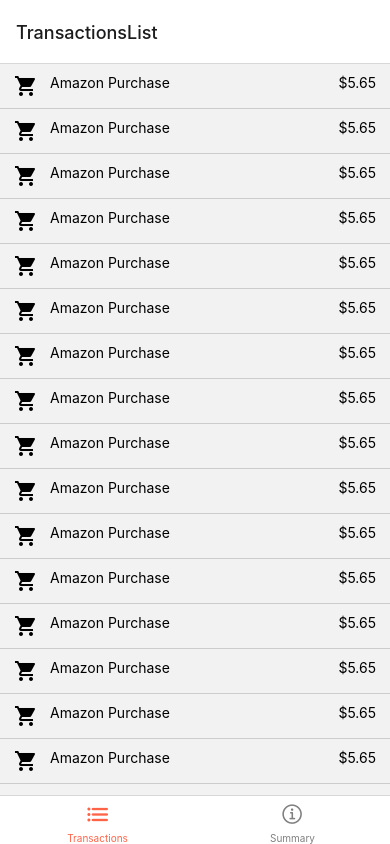
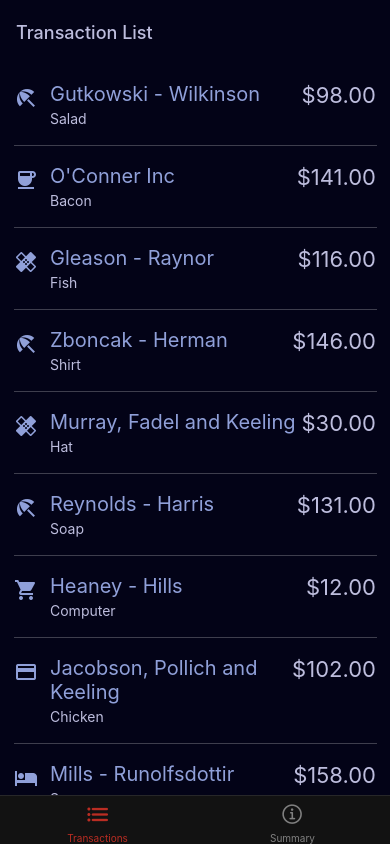
Before and after one commit to LasithaPrabodha/Financial-App, a React Native app: screen /TransactionList in a window 390 px wide. Built offline with nearby package versions, Linux system fonts and the light colour scheme.

Commit message:
list & detail screen

```diff
--- a/App.tsx
+++ b/App.tsx
@@ -1,6 +1,6 @@
 import React from 'react';
-
-import {NavigationContainer} from '@react-navigation/native';
+import {StatusBar} from 'react-native';
+import {NavigationContainer, DarkTheme} from '@react-navigation/native';
 import {createBottomTabNavigator} from '@react-navigation/bottom-tabs';
 import {Transactions} from './screens/Transactions';
 import {Summary} from './screens/Summary';
@@ -10,11 +10,12 @@ const Tab = createBottomTabNavigator();
 
 function App(): React.JSX.Element {
   return (
-    <NavigationContainer>
+    <NavigationContainer theme={DarkTheme}>
+      <StatusBar barStyle="light-content" backgroundColor="#030317" />
       <Tab.Navigator
         screenOptions={({route}) => ({
           tabBarIcon: ({focused, color, size}) => {
-            let iconName;
+            let iconName = '';
 
             if (route.name === 'Transactions') {
               iconName = focused ? 'list' : 'list-outline';
@@ -27,7 +28,7 @@ function App(): React.JSX.Element {
             // You can return any component that you like here!
             return <Ionicons name={iconName} size={size} color={color} />;
           },
-          tabBarActiveTintColor: 'tomato',
+          tabBarActiveTintColor: '#ba2d23',
           tabBarInactiveTintColor: 'gray',
         })}>
         <Tab.Screen
@@ -35,7 +36,17 @@ function App(): React.JSX.Element {
           component={Transactions}
           options={{headerShown: false}}
         />
-        <Tab.Screen name="Summary" component={Summary} />
+        <Tab.Screen
+          name="Summary"
+          component={Summary}
+          options={{
+            headerShadowVisible: false,
+            headerStyle: {
+              backgroundColor: '#030317',
+            },
+            headerTintColor: '#bdbddd',
+          }}
+        />
       </Tab.Navigator>
     </NavigationContainer>
   );
--- /dev/null
+++ b/interfaces/Transaction.ts
@@ -0,0 +1,10 @@
+export interface ITransaction {
+  id: string;
+  company: string;
+  product: string;
+  location: string;
+  date: string;
+  icon: string;
+  amount: string;
+  currency: string;
+}
--- a/package.json
+++ b/package.json
@@ -10,15 +10,19 @@
     "test": "jest"
   },
   "dependencies": {
+    "@faker-js/faker": "^8.4.1",
     "@react-native-masked-view/masked-view": "^0.3.1",
     "@react-navigation/bottom-tabs": "^6.5.20",
     "@react-navigation/native": "^6.1.17",
     "@react-navigation/stack": "^6.3.29",
+    "nanoid": "^5.0.6",
     "react": "18.2.0",
     "react-native": "0.73.6",
     "react-native-gesture-handler": "^2.15.0",
+    "react-native-get-random-values": "^1.11.0",
     "react-native-safe-area-context": "^4.9.0",
     "react-native-screens": "^3.30.1",
+    "react-native-super-grid": "^5.0.1",
     "react-native-vector-icons": "^10.0.3"
   },
   "devDependencies": {
@@ -30,6 +34,7 @@
     "@react-native/metro-config": "0.73.5",
     "@react-native/typescript-config": "0.73.1",
     "@types/react": "^18.2.6",
+    "@types/react-native-vector-icons": "^6.4.18",
     "@types/react-test-renderer": "^18.0.0",
     "babel-jest": "^29.6.3",
     "eslint": "^8.19.0",
--- a/screens/TransactionDetails.tsx
+++ b/screens/TransactionDetails.tsx
@@ -1,10 +1,53 @@
-import * as React from 'react';
-import {Text, View} from 'react-native';
+import React, {useEffect, useState} from 'react';
+import {Text, View, StyleSheet} from 'react-native';
+import TransactionsService from '../services/TransactionsService';
+import {RouteProp, useRoute} from '@react-navigation/native';
+import {RootStackParamList} from './Transactions';
+import {ITransaction} from '../interfaces/Transaction';
+
+type ScreenRouteProp = RouteProp<RootStackParamList, 'TransactionDetails'>;
 
 export const TransactionDetails = () => {
+  const route = useRoute<ScreenRouteProp>();
+  const [product, setProduct] = useState<ITransaction>({} as ITransaction);
+
+  const {id} = route.params;
+  const transactionsService = TransactionsService.getInstance();
+
+  useEffect(() => {
+    const item = transactionsService.getItem(id);
+    setProduct(item);
+  }, [id, transactionsService]);
+
   return (
-    <View style={{flex: 1, justifyContent: 'center', alignItems: 'center'}}>
-      <Text>TransactionDetails!</Text>
+    <View style={styles.container}>
+      <Text style={styles.amount}>
+        {product.currency}
+        {product.amount}
+      </Text>
+      <Text style={styles.product}>
+        {product.product} from {product.company}
+      </Text>
+      <Text style={styles.text}>{product.location}</Text>
+      <Text style={styles.text}>on {product.date}</Text>
     </View>
   );
 };
+
+const styles = StyleSheet.create({
+  container: {
+    flex: 1,
+    justifyContent: 'center',
+    alignItems: 'center',
+    backgroundColor: '#030317',
+    paddingHorizontal: 16,
+  },
+  product: {
+    color: '#bdbddd',
+    fontSize: 24,
+    marginBottom: 24,
+    textAlign: 'center',
+  },
+  amount: {color: '#bdbddd', fontSize: 56},
+  text: {color: '#bdbddd'},
+});
--- a/screens/Transactions.tsx
+++ b/screens/Transactions.tsx
@@ -3,13 +3,33 @@ import {createStackNavigator} from '@react-navigation/stack';
 import {TransactionsList} from './TransactionsList';
 import {TransactionDetails} from './TransactionDetails';
 
-const Stack = createStackNavigator();
+export type RootStackParamList = {
+  TransactionList: undefined;
+  TransactionDetails: {id: string};
+};
+
+const Stack = createStackNavigator<RootStackParamList>();
 
 export const Transactions = () => {
   return (
-    <Stack.Navigator>
-      <Stack.Screen name="TransactionsList" component={TransactionsList} />
-      <Stack.Screen name="TransactionDetails" component={TransactionDetails} />
+    <Stack.Navigator
+      screenOptions={{
+        headerShadowVisible: false,
+        headerStyle: {
+          backgroundColor: '#030317',
+        },
+        headerTintColor: '#bdbddd',
+      }}>
+      <Stack.Screen
+        name="TransactionList"
+        options={{title: 'Transaction List'}}
+        component={TransactionsList}
+      />
+      <Stack.Screen
+        name="TransactionDetails"
+        options={{title: 'Transaction Details'}}
+        component={TransactionDetails}
+      />
     </Stack.Navigator>
   );
 };
--- a/screens/TransactionsList.tsx
+++ b/screens/TransactionsList.tsx
@@ -1,16 +1,42 @@
-import * as React from 'react';
-import {Text, View, FlatList, TouchableOpacity, StyleSheet} from 'react-native';
+import React, {useEffect, useState} from 'react';
+import {
+  Text,
+  View,
+  FlatList,
+  TouchableOpacity,
+  StyleSheet,
+  FlatListProps,
+} from 'react-native';
 import MaterialIcon from 'react-native-vector-icons/MaterialIcons';
+import TransactionsService from '../services/TransactionsService';
+import {ITransaction} from '../interfaces/Transaction';
+import {useNavigation} from '@react-navigation/native';
+import {RootStackParamList} from './Transactions';
+import {StackNavigationProp} from '@react-navigation/stack';
 
-const transactions = Array.from(Array(100).keys()).map(val => ({
-  id: val,
-  name: 'Amazon Purchase',
-  type: 'Debit Retail',
-  icon: 'shopping-cart',
-  amount: 5.65,
-}));
+const Separator = (_: FlatListProps<ITransaction>) => (
+  <View style={styles.separator} />
+);
 
-export const TransactionsList = ({navigation}) => {
+export const TransactionsList = () => {
+  const navigation = useNavigation<StackNavigationProp<RootStackParamList>>();
+  const [transactions, setTransactions] = useState<ITransaction[]>([]);
+  const transactionsService = TransactionsService.getInstance();
+  const [loadingMore, setLoadingMore] = useState(false);
+
+  useEffect(() => {
+    const list = transactionsService.generateList(10);
+    setTransactions(list);
+  }, [transactionsService]);
+
+  const loadMoreResults = () => {
+    setLoadingMore(true);
+
+    setTimeout(() => {
+      const newList = transactionsService.loadMore(10);
+      setTransactions(newList);
+    }, 1000);
+  };
   return (
     <View style={styles.container}>
       <FlatList
@@ -19,14 +45,38 @@ export const TransactionsList = ({navigation}) => {
         ListEmptyComponent={
           <Text style={styles.emptyListText}>No transactions</Text>
         }
-        ItemSeparatorComponent={<View style={styles.separator} />}
+        ItemSeparatorComponent={Separator}
+        onEndReachedThreshold={0.01}
+        onEndReached={_ => {
+          loadMoreResults();
+        }}
+        ListFooterComponent={
+          <View>
+            {loadingMore && (
+              <Text style={styles.footerText}>Loading More...</Text>
+            )}
+          </View>
+        }
         renderItem={({item}) => (
           <TouchableOpacity
             style={styles.item}
-            onPress={() => navigation.navigate('TransactionDetails')}>
-            <MaterialIcon name={item.icon} size={24} color={'black'} />
-            <Text style={styles.transactionName}>{item.name}</Text>
-            <Text>${item.amount}</Text>
+            onPress={() =>
+              navigation.navigate('TransactionDetails', {id: item.id})
+            }>
+            <MaterialIcon
+              style={styles.icon}
+              name={item.icon}
+              size={24}
+              color={'#90a0d9'}
+            />
+            <View style={styles.itemText}>
+              <Text style={styles.transactionName}>{item.company}</Text>
+              <Text style={styles.transactionType}>{item.product}</Text>
+            </View>
+            <Text style={styles.amount}>
+              {item.currency}
+              {item.amount}
+            </Text>
           </TouchableOpacity>
         )}
         keyExtractor={item => item.id}
@@ -35,20 +85,44 @@ export const TransactionsList = ({navigation}) => {
   );
 };
 const styles = StyleSheet.create({
-  container: {flex: 1, justifyContent: 'center', alignItems: 'center'},
+  container: {
+    flex: 1,
+    justifyContent: 'center',
+    alignItems: 'center',
+    backgroundColor: '#030317',
+  },
+  icon: {marginTop: 4},
+  itemText: {display: 'flex', flex: 1, marginLeft: 12},
   flatList: {width: '100%'},
   separator: {
     height: 1,
-    width: '100%',
-    backgroundColor: '#CCC',
+    width: '93%',
+    backgroundColor: '#eeeeee40',
+    marginHorizontal: 14,
   },
   item: {
-    paddingVertical: 10,
+    paddingVertical: 18,
     paddingHorizontal: 14,
     display: 'flex',
     flexDirection: 'row',
-    borderBottom: 1,
   },
-  transactionName: {marginLeft: 12, flex: 1},
-  emptyListText: {marginTop: 24, width: '100%', textAlign: 'center'},
+  transactionName: {color: '#90a0d9', fontSize: 20, marginBottom: 4},
+  transactionType: {color: '#bdbddd'},
+  emptyListText: {
+    marginTop: 24,
+    width: '100%',
+    textAlign: 'center',
+    color: '#bdbddd',
+  },
+  amount: {
+    color: '#bdbddd',
+    fontSize: 22,
+  },
+  footerText: {
+    padding: 16,
+    width: '100%',
+    textAlign: 'center',
+    color: '#bdbddd',
+    fontWeight: '600',
+  },
 });
--- /dev/null
+++ b/services/TransactionsService.ts
@@ -0,0 +1,64 @@
+import {faker} from '@faker-js/faker';
+import 'react-native-get-random-values';
+import {nanoid} from 'nanoid';
+import {ITransaction} from '../interfaces/Transaction';
+
+export default class TransactionsService {
+  private static instance: TransactionsService;
+  private list!: ITransaction[];
+  private readonly icons = [
+    'beach-access',
+    'shopping-cart',
+    'coffee',
+    'hotel',
+    'credit-card',
+    'healing',
+  ];
+
+  private constructor() {}
+
+  public static getInstance(): TransactionsService {
+    if (!TransactionsService.instance) {
+      TransactionsService.instance = new TransactionsService();
+    }
+    return TransactionsService.instance;
+  }
+
+  private generate(amount: number) {
+    return Array.from(Array(amount).keys()).map(
+      _ =>
+        ({
+          id: nanoid(),
+          company: faker.company.name(),
+          product: faker.commerce.product(),
+          location: `${faker.location.city()}, ${faker.location.countryCode()}`,
+          date: faker.date.past().toDateString(),
+          icon: this.icons[Math.floor(Math.random() * this.icons.length)],
+          amount: faker.commerce.price({
+            min: 10,
+            max: 200,
+            dec: 2,
+          }),
+          currency: '$',
+        } as ITransaction),
+    );
+  }
+
+  public generateList(amount = 30): ITransaction[] {
+    this.list = this.generate(amount);
+
+    return this.list;
+  }
+
+  public getItem(id: string) {
+    return this.list.find(item => item.id === id)!;
+  }
+
+  public loadMore(amount = 30) {
+    const list = this.generate(amount);
+
+    this.list = [...this.list, ...list];
+
+    return this.list;
+  }
+}
```
Also changed, not shown: 2 other files (tests, documents, lock files or other folders).
